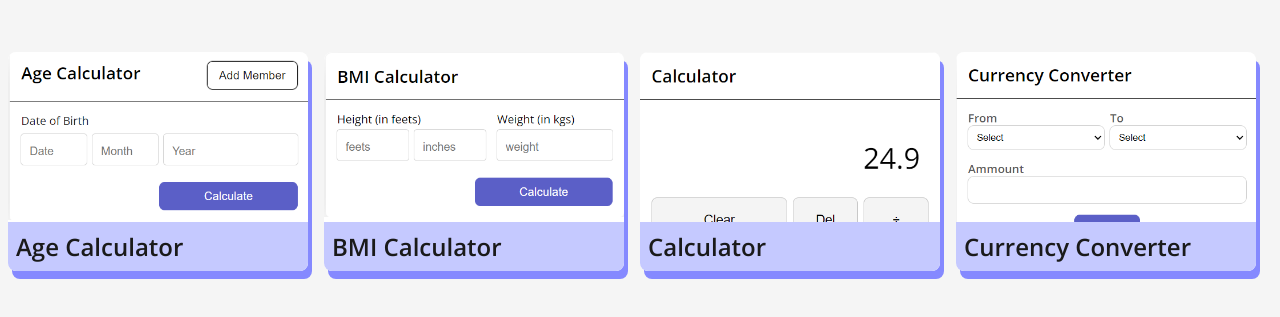
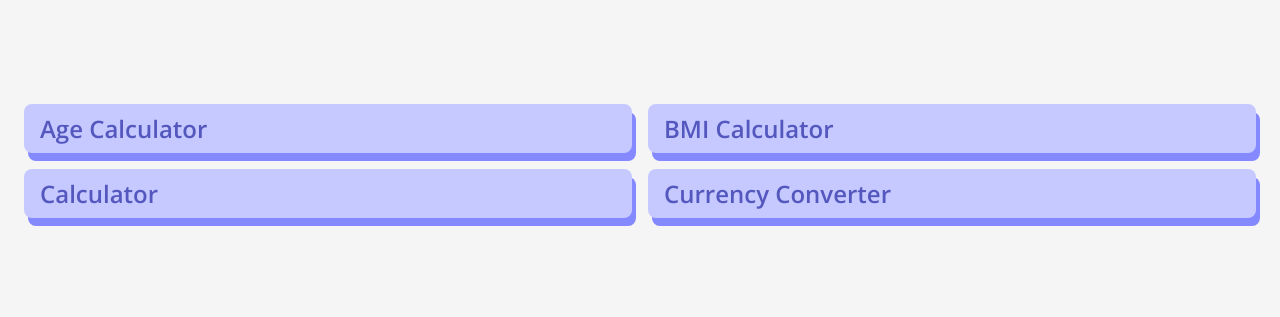
Before and after one commit to Jaysoni14-3/age-calculator, a React (Vite) app: page / in a window 1280 px wide. Shown: the part 239-556 px from the top of the page. Built offline with nearby package versions, Linux system fonts and the light colour scheme.

Commit message:
Removed Images

```diff
--- a/src/Pages/Home.css
+++ b/src/Pages/Home.css
@@ -3,34 +3,37 @@
 a{
     text-decoration: none;
     color: #1a1a1a;
+    color: #5457bd;
 }
 
-.home-page{
-    display: flex;
-    flex-direction: column;
-    justify-content: center;
+.home-wrapper{
+    display: grid;
     align-items: center;
     min-height: 100vh;
 }
 
+.home-page{
+    display: grid;
+    grid-template-columns: 1fr;
+    /* grid-template-rows: 1fr; */
+    gap: 16px;
+    margin-inline: 24px;
+}
+
 .home-article{
     width: 100%;
-    margin-inline: auto;
+    /* margin-inline: 16px; */
     border-radius: 8px;
     background-color: #fff;
     transition: all 0.2s ease;
-    /* outline: 1px solid #5c5c5c; */
-    /* box-shadow: 0 8px 0 0px #5b5fc7; */
     box-shadow: 4px 8px 0 0px #8589ff;
     overflow: hidden;
-    margin-top: 24px;
+    background: #c5c9ff;
+    padding: 8px 16px;
+    position: relative;
 }
 
-.home-page:last-child{
-    margin-bottom: 24px;
-}
-
-.home-article .image-container{
+/* .home-article .image-container{
     max-width: 300px;
     width: 100%;
     min-height: 170px;
@@ -42,17 +45,17 @@ a{
     border-top-right-radius: 8px;
     border-top-left-radius: 8px;
     width: 100%;
-}
+} */
 
-.home-article .article-description{
+/* .home-article .article-description{
     padding: 8px;
     background: #c5c9ff;
     z-index: 100;
-}
+} */
 
 .home-article .article-name{
     display: inline-block;
-    position: relative;
+    z-index: 100;
 }
 
 .home-article .article-name::after {
@@ -81,12 +84,11 @@ a{
 
 @media screen and (min-width: 768px) {
     .home-page{
-        flex-direction: row;
+        grid-template-columns: 1fr 1fr;
     }
 
     .home-page .home-article{
         margin-right: 16px;
-        width: auto;
     }
 
     .home-article:last-child{
--- a/src/Pages/Home.jsx
+++ b/src/Pages/Home.jsx
@@ -1,7 +1,7 @@
-import AgeCalculatorImage from '../../images/age-calculator.png'
-import BmiCalculatorImage from '../../images/bmi-calculator.png'
-import CalculatorImage from '../../images/calculator.png'
-import CurrencyConverterImage from '../../images/currency-converter.png'
+// import AgeCalculatorImage from '../../images/age-calculator.png'
+// import BmiCalculatorImage from '../../images/bmi-calculator.png'
+// import CalculatorImage from '../../images/calculator.png'
+// import CurrencyConverterImage from '../../images/currency-converter.png'
 import "./Home.css"
 
 export default function Home (){
@@ -9,10 +9,11 @@ export default function Home (){
     document.title = "Calculators";
 
     return (
-        <>
+        <div className="home-wrapper">
             <div className="home-page">
 
-                <a href="/age-calculator">
+                {/*
+                 <a href="/age-calculator">
                     <article className="home-article">
                         <div className="image-container">
                             <img src={AgeCalculatorImage} alt="age calculator" />
@@ -55,8 +56,30 @@ export default function Home (){
                         </div>
                     </article>
                 </a>
+                */}
+
+                <a href="/age-calculator">
+                    <article className="home-article">
+                        <h2 className="article-name">Age Calculator</h2>
+                    </article>
+                </a>
+                <a href="/bmi-calculator">
+                    <article className="home-article">
+                        <h2 className="article-name">BMI Calculator</h2>
+                    </article>
+                </a>
+                <a href="/calculator">
+                    <article className="home-article">
+                        <h2 className="article-name">Calculator</h2>
+                    </article>
+                </a>
+                <a href="/currency-converter">
+                    <article className="home-article">
+                        <h2 className="article-name">Currency Converter</h2>
+                    </article>
+                </a>
 
             </div>
-        </>
+        </div>
     )
 }
```
